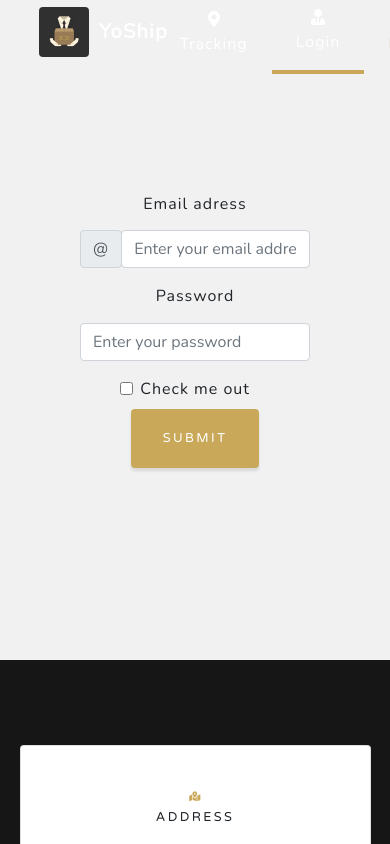
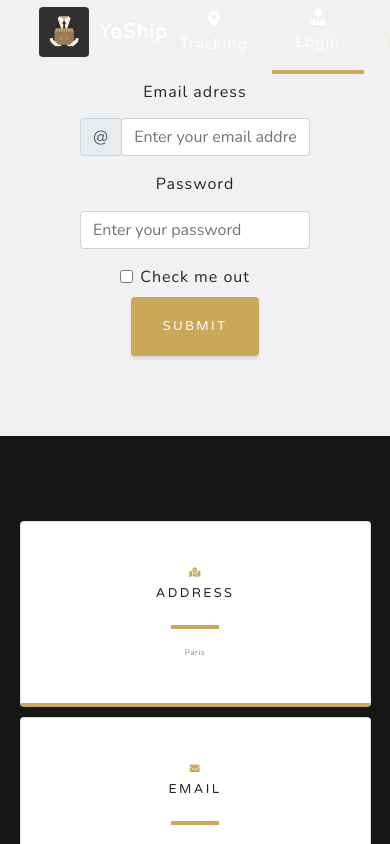
Before and after one commit to WildCodeSchool/paris-0219-js-yoship-front, a React (Create React App) app: page /login in a window 390 px wide. Shown: the top 844 px of the page. Built offline with nearby package versions, Linux system fonts and the light colour scheme.

Commit message:
responsive login form

```diff
--- a/src/components/Login/Login.js
+++ b/src/components/Login/Login.js
@@ -23,11 +23,11 @@ class Login extends React.Component {
             <Input className="input-password-login" name="Password" type="text" placeholder="Enter your password"/>
             </p>
             {/* checkbox check me out  */}
-            <div className="group-check">
+            <span className="group-check">
             <Input type="checkbox" /><label> Check me out</label><br/>
-            </div>
+            </span>
+            <span className="button-login"><Button text="SUBMIT"/></span>
             {/* boutton submt */}
-            <span className="button-login"><Button text="SUBMIT"/></span>
         </form>
 
 
--- a/src/components/Login/Login.scss
+++ b/src/components/Login/Login.scss
@@ -7,7 +7,6 @@ body {
     box-sizing: border-box;
     font-weight: 400;
     margin: 0;
-
   }
 
 .container-form-login{
@@ -21,8 +20,6 @@ body {
     letter-spacing: .0625em;
     font-size: 1rem;
     background-color: #f1f1f1;
-    padding-top: 12rem;
-    padding-bottom: 12rem;
 }
 
 
@@ -77,3 +74,20 @@ body {
     color: #6c757d;
     opacity: 1;
 }
+
+@media screen and (max-width: 750px)
+{
+    .container-form-login{
+        display: flex;
+        flex-direction: column;
+        flex-wrap: nowrap;
+        color:#212529;
+        font-family: Nunito, sans-serif;
+        text-align: center;
+        letter-spacing: .0625em;
+        font-size: 1rem;
+        background-color: #f1f1f1;
+        box-sizing: border-box;
+        padding: 5rem;
+    }
+}
--- a/src/components/RegisterForm/Register/Register.scss
+++ b/src/components/RegisterForm/Register/Register.scss
@@ -163,8 +163,6 @@ input:focus{
 .button-login{
     grid-column-start: 1;
     grid-column-end: 3;
-    margin-left: auto;
-    margin-right:auto;
 }
 
 @media screen and (max-width: 750px)
@@ -173,7 +171,6 @@ input:focus{
         display: flex;
         flex-direction: column;
         color:#212529;
-        grid-template-columns: repeat(8,auto);
         font-family: Nunito, sans-serif;
         text-align: center;
         letter-spacing: .0625em;
```
